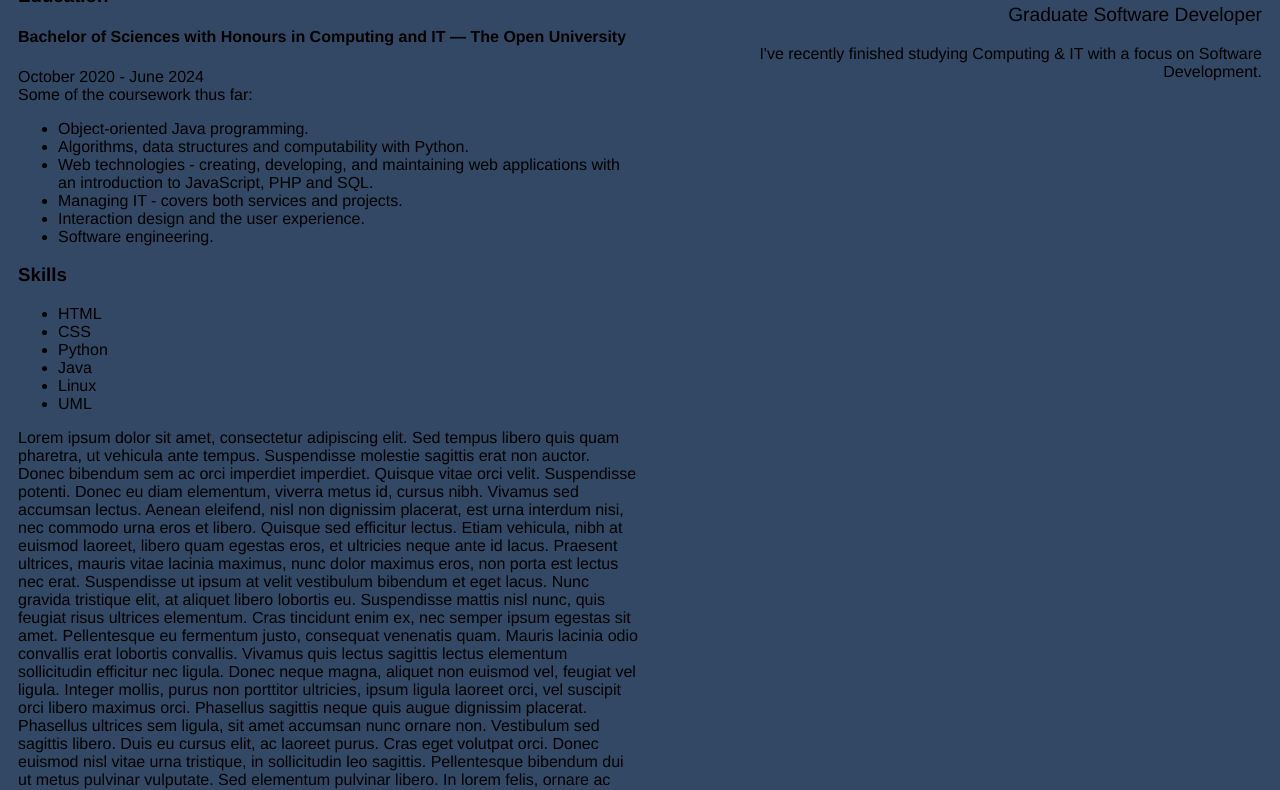
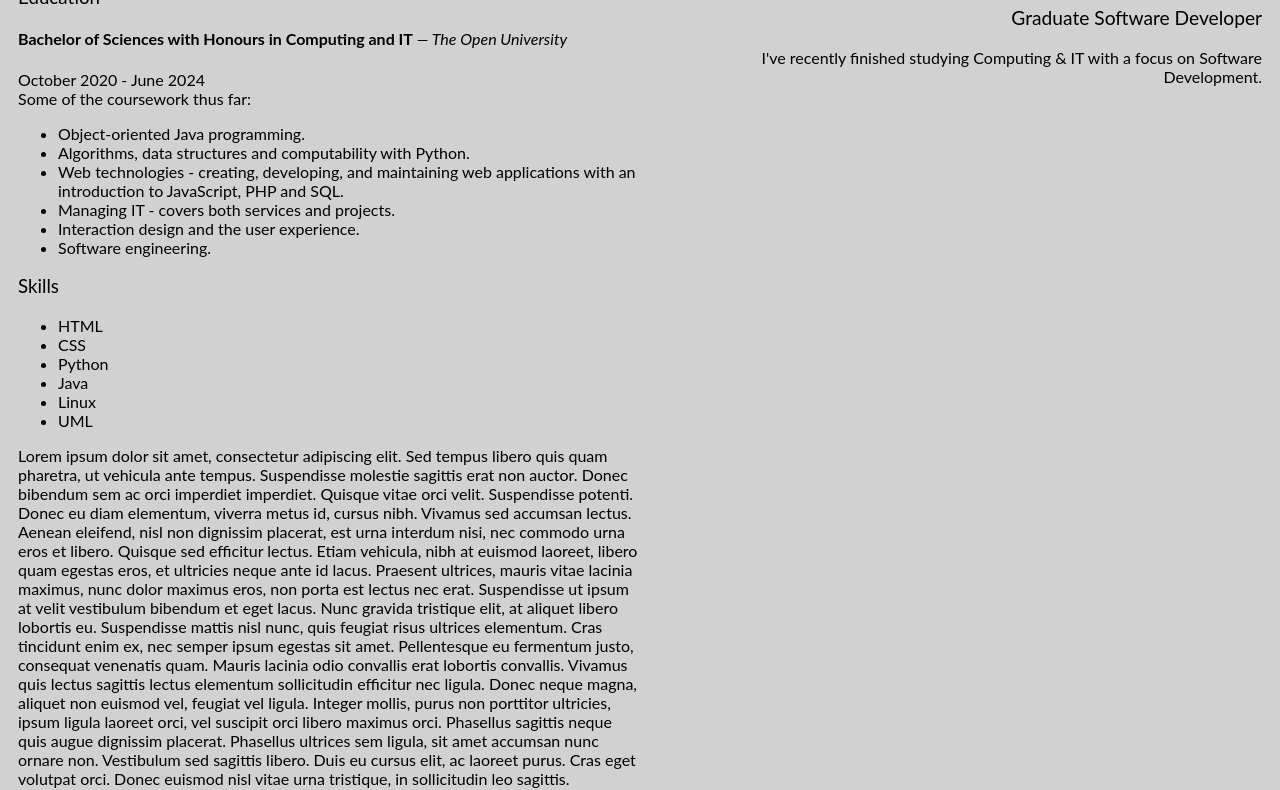
Before and after one commit to artj2/website, a plain HTML site: page index.html in a window 1280 px wide. Shown: the part 76-866 px from the top of the page. Drawn offline with Linux system fonts and the light colour scheme.

Commit message:
Style the text and change color scheme

```diff
--- a/styles.css
+++ b/styles.css
@@ -1,6 +1,7 @@
 * {
-    background-color: #324864;
-    font-family: "Neue Montreal", Helvetica, Arial, sans-serif;
+    /* background-color: #324864; */
+    background-color: #D1D1D1;
+    font-family: lato, Helvetica, Arial, sans-serif;;
 }
 a {
     text-decoration: none;
@@ -46,3 +47,12 @@ nav {
 .job-title {
     font-size: 1.2em;
 }
+
+/* CV styling */
+.cv-section {
+    font-weight:normal
+}
+.location {
+    font-weight:normal;
+    font-style: italic;
+}
```
